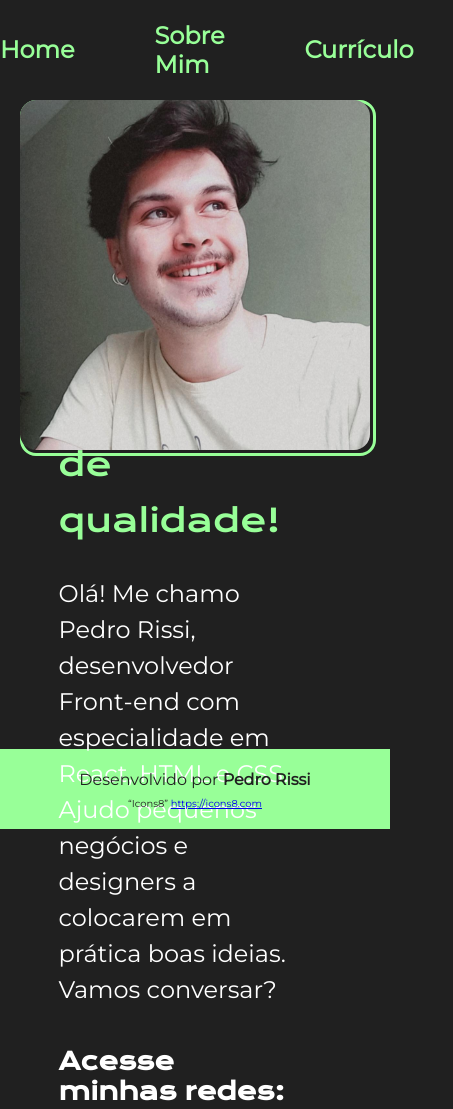
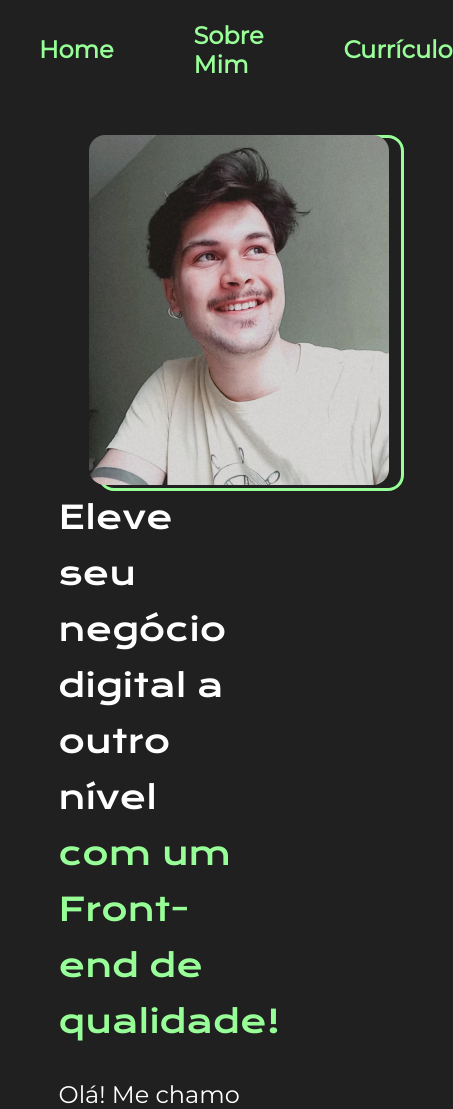
Before and after one commit to pedrorissi/Alura-Portfolio, a plain HTML site: page index.html in a window 390 px wide. Shown: the top 1109 px of the page, 453 px wide, since content can reach past the window. Drawn offline with nearby package versions, Linux system fonts and the light colour scheme.

Commit message:
Final adjustments on CSS responsivity

```diff
--- a/index.html
+++ b/index.html
@@ -22,15 +22,15 @@
             <h2>Acesse minhas redes:</h2>
             <li>
               <img src="assets/icons8-github.svg" alt="Github icon">
-              <a href="###">Github</a>
+              <a href="https://github.com/pedrorissi">Github</a>
             </li>
             <li>
               <img src="assets/icons8-linkedin.svg" alt="Linkedin icon">
-              <a href="###">Linkedin</a>
+              <a href="https://www.linkedin.com/in/pedrorissi/">Linkedin</a>
             </li>
             <li>
               <img src="assets/icons8-instagram.svg" alt="Instagram icon">
-              <a href="###">Instagram</a></li>
+              <a href="https://www.instagram.com/peddrorissi/">Instagram</a></li>
           </ul>
         </div>
         <figure class="figure__container">
--- a/styles/style.css
+++ b/styles/style.css
@@ -23,12 +23,12 @@ body {
 }
 
 .header__section .navigation__menu {
-  max-width: 1200px;
   height: 100px;
   margin: 0 auto;
   display: flex;
   align-items: center;
   gap: 80px;
+  padding: 0 10%;
 }
 
 .header__section .navigation__menu a {
@@ -56,12 +56,12 @@ section {
   width: 100%;
   height: 100%;
   display: flex;
-  align-items: center;
+  align-items: flex-start;
   justify-content: space-between;
 }
 
 .text-content {
-  width: 60%;
+  width: 50%;
   height: 100%;
   padding: 0 10%;
 }
@@ -101,7 +101,7 @@ section {
 
 .text-content .follow-me__links li {
   border: 2px solid var(--main-color);
-  width: 50%;
+  width: 40%;
   padding: 5% 0;
   font-family: var(--subtitle);
   font-size: 1.5rem;
@@ -139,14 +139,14 @@ section {
 }
 
 .figure__container {
-  width: 30%;
+  width: 50%;
   position: relative;
-  height: 50%;
+  height: 100%;
 }
 
 .figure__container img {
-  width: 350px;
-  height: 350px;
+  width: 467px;
+  height: 532px;
   z-index: 3;
   border-radius: 16px;
   object-fit: cover;
@@ -155,8 +155,10 @@ section {
 
 .figure__container .img-effect {
   position: absolute;
-  width: 350px;
-  height: 350px;
+  width: 467px;
+  height: 532px;
+  bottom: 174px;
+  left: 10px;
   border: 3px solid var(--main-color);
   border-radius: 16px;
   z-index: 1;
@@ -197,11 +199,34 @@ footer .icons8 {
 
 /* #### Media Queries #### */
 
-@media only screen and (max-width: 600px) {
+@media only screen and (max-width: 700px) {
+  main {
+    height: 100%;
+  }
+
   section {
     flex-direction: column-reverse;
     align-items: flex-start;
     padding: 0 5%;
   }
 
+  .figure__container,
+  .figure__container img,
+  .figure__container .img-effect
+   {
+    width: 300px;
+    height: 350px;
+    margin: 5% 10%;
+  }
+
+  .figure__container .img-effect {
+    top: 0;
+    left: 3%;
+  }
+
+  .text-content .follow-me__links li {
+    width: 100%;
+
+  }
+
 }
```
